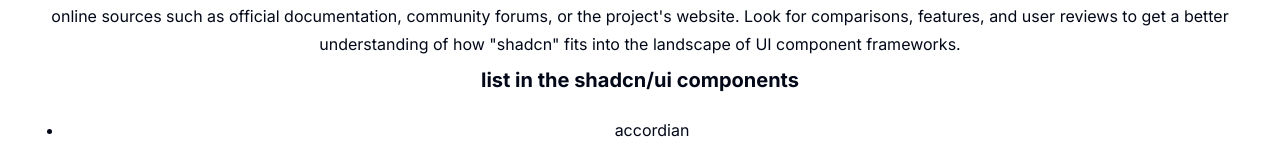
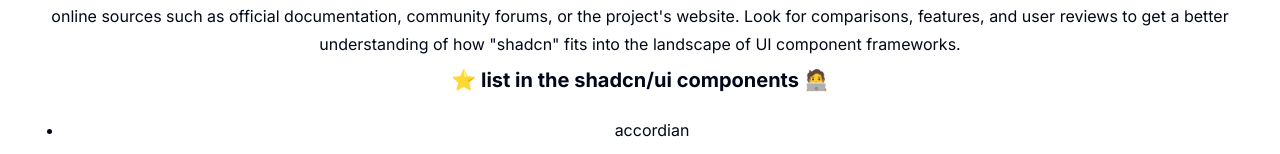
Before and after one commit to Ashukr321/shadcn, a Next.js app: page / in a window 1280 px wide. Shown: the part 338-492 px from the top of the page. Built offline with nearby package versions, Linux system fonts and the light colour scheme.

Commit message:
how to implement on the dark mode in the shadcn

```diff
--- a/src/components/Typo.jsx
+++ b/src/components/Typo.jsx
@@ -7,7 +7,7 @@
       To learn more about "shadcn" and its similarities or differences with Tailwind CSS, Radix, or other UI component frameworks, I recommend checking the latest online sources such as official documentation, community forums, or the project's website. Look for comparisons, features, and user reviews to get a better understanding of how "shadcn" fits into the landscape of UI component frameworks.
     </p>
 
-    <h1  className='mt-2 text-xl font-bold'>list in the shadcn/ui components</h1>
+    <h1  className='mt-2 text-xl font-bold dark:text-orange-500 dark:tracking-wide'> ⭐ list in the shadcn/ui components 🧑‍💻</h1>
     <ul className="my-6 ml-6 list-disc [&>li]:mt-2">
       <li>accordian</li>
       <li>aleart</li>
```
